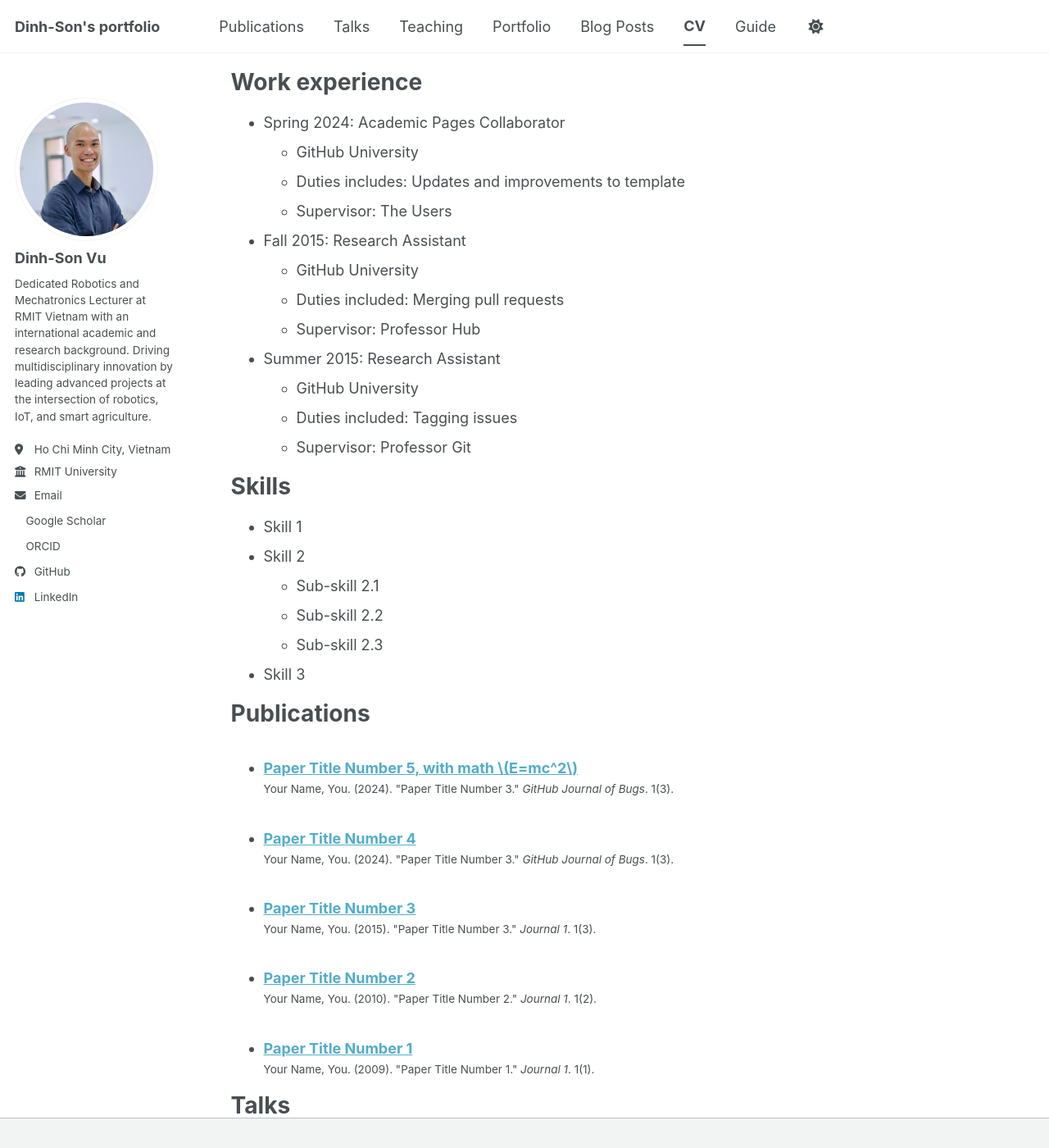
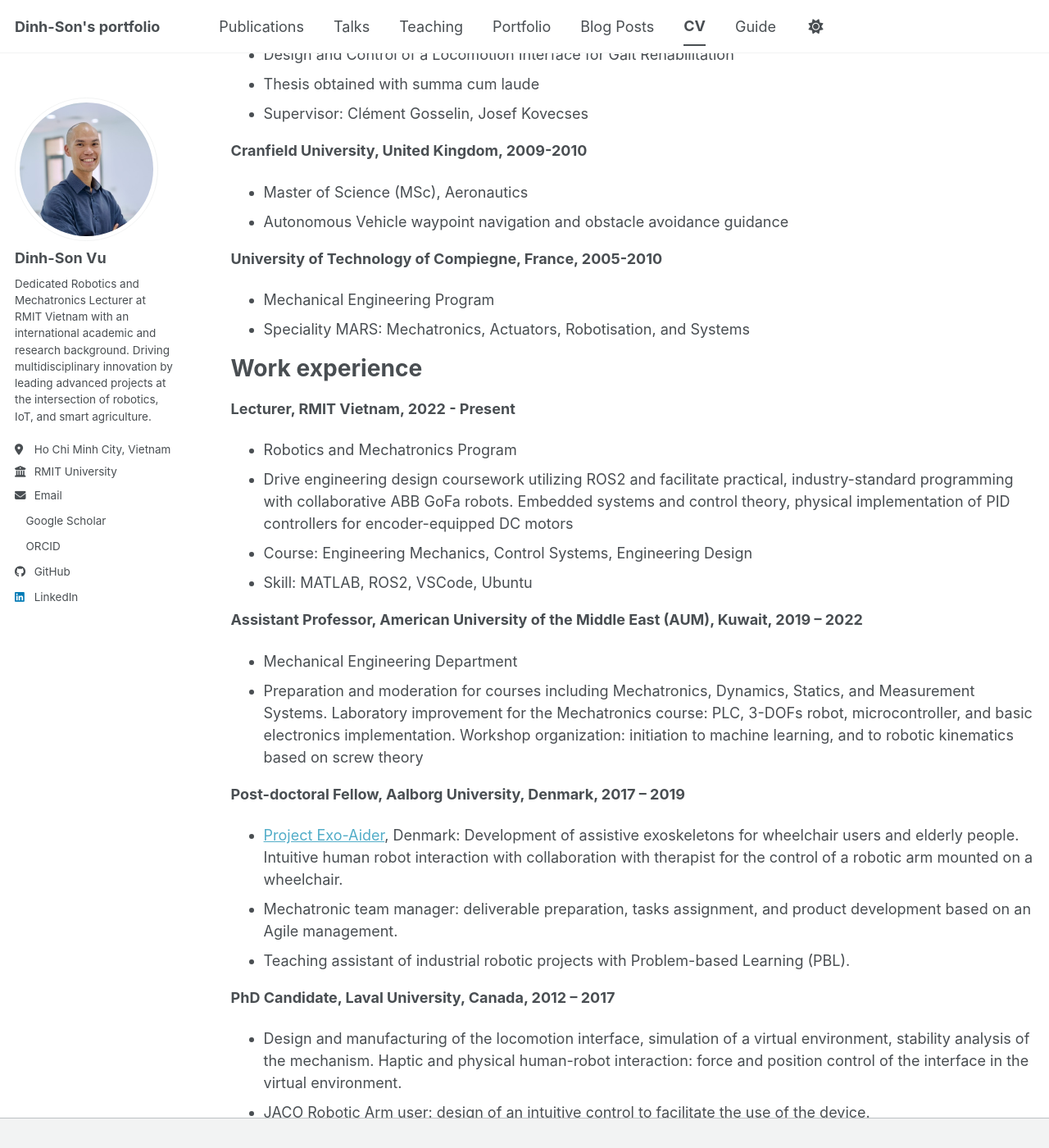
Before and after one commit to vudinhso/vudinhso.github.io, a Jekyll site: the page built from _pages/cv.md, in a window 1280 px wide and 1400 px high, scrolled down 228 px. Shown: the whole window at 82% size. Built offline with Jekyll 4.4.1, drawn with Linux system fonts in a browser that asks for light colours; a style sheet for code colours, icons or effects is not loaded; some of the changed text lies outside the part shown.

Commit message:
changing cv part

```diff
--- a/_pages/cv.md
+++ b/_pages/cv.md
@@ -11,13 +11,27 @@ redirect_from:
 
 Education
 ======
-* Ph.D in Version Control Theory, GitHub University, 2018 (expected)
+<!-- * Ph.D in Version Control Theory, GitHub University, 2017 (expected)
 * M.S. in Jekyll, GitHub University, 2014
-* B.S. in GitHub, GitHub University, 2012
+* B.S. in GitHub, GitHub University, 2012 -->
+
+**Laval University, Canada, 2012-2017**
+- Doctor of Philosophy (PhD), Robotics
+- Design and Control of a Locomotion Interface for Gait Rehabilitation
+- Thesis obtained with summa cum laude
+- Supervisor: Clément Gosselin, Josef Kovecses
+
+**Cranfield University, United Kingdom, 2009-2010**
+- Master of Science (MSc), Aeronautics
+- Autonomous Vehicle waypoint navigation and obstacle avoidance guidance
+
+**University of Technology of Compiegne, France, 2005-2010**
+- Mechanical Engineering Program
+- Speciality MARS: Mechatronics, Actuators, Robotisation, and Systems
 
 Work experience
 ======
-* Spring 2024: Academic Pages Collaborator
+<!-- * Spring 2024: Academic Pages Collaborator
   * GitHub University
   * Duties includes: Updates and improvements to template
   * Supervisor: The Users
@@ -30,7 +44,30 @@ Work experience
 * Summer 2015: Research Assistant
   * GitHub University
   * Duties included: Tagging issues
-  * Supervisor: Professor Git
+  * Supervisor: Professor Git -->
+
+**Lecturer, RMIT Vietnam, 2022 - Present**
+- Robotics and Mechatronics Program
+- Drive engineering design coursework utilizing ROS2 and facilitate practical, industry-standard programming with collaborative ABB GoFa robots. Embedded systems and control theory, physical implementation of PID controllers for encoder-equipped DC motors
+- Course: Engineering Mechanics, Control Systems, Engineering Design
+- Skill: MATLAB, ROS2, VSCode, Ubuntu
+
+**Assistant Professor, American University of the Middle East (AUM), Kuwait, 2019 – 2022**
+- Mechanical Engineering Department
+- Preparation and moderation for courses including Mechatronics, Dynamics, Statics, and Measurement Systems. Laboratory improvement for the Mechatronics course: PLC, 3-DOFs robot, microcontroller, and basic electronics implementation. Workshop organization: initiation to machine learning, and to robotic kinematics based on screw theory
+
+**Post-doctoral Fellow, Aalborg University, Denmark, 2017 – 2019**
+- [Project Exo-Aider](https://www.exo-aider.dk/), Denmark: Development of assistive exoskeletons for wheelchair users and elderly people. Intuitive human robot interaction with collaboration with therapist for the control of a robotic arm mounted on a wheelchair.
+- Mechatronic team manager: deliverable preparation, tasks assignment, and product development based on an Agile management.
+- Teaching assistant of industrial robotic projects with Problem-based Learning (PBL).
+
+**PhD Candidate, Laval University, Canada, 2012 – 2017**
+- Design and manufacturing of the locomotion interface, simulation of a virtual environment, stability analysis of the mechanism. Haptic and physical human-robot interaction: force and position control of the interface in the virtual environment.
+- JACO Robotic Arm user: design of an intuitive control to facilitate the use of the device.
+
+**Automotive Engineer, Delphi, France, 2010 – 2012**
+- Simulink expert: design of the ECU control strategy relative to the customer’s specification.
+- Validation of the ECU with unit testing and on car prototypes. Respect of the 5S workplace organization method.
 
 Skills
 ======
```
